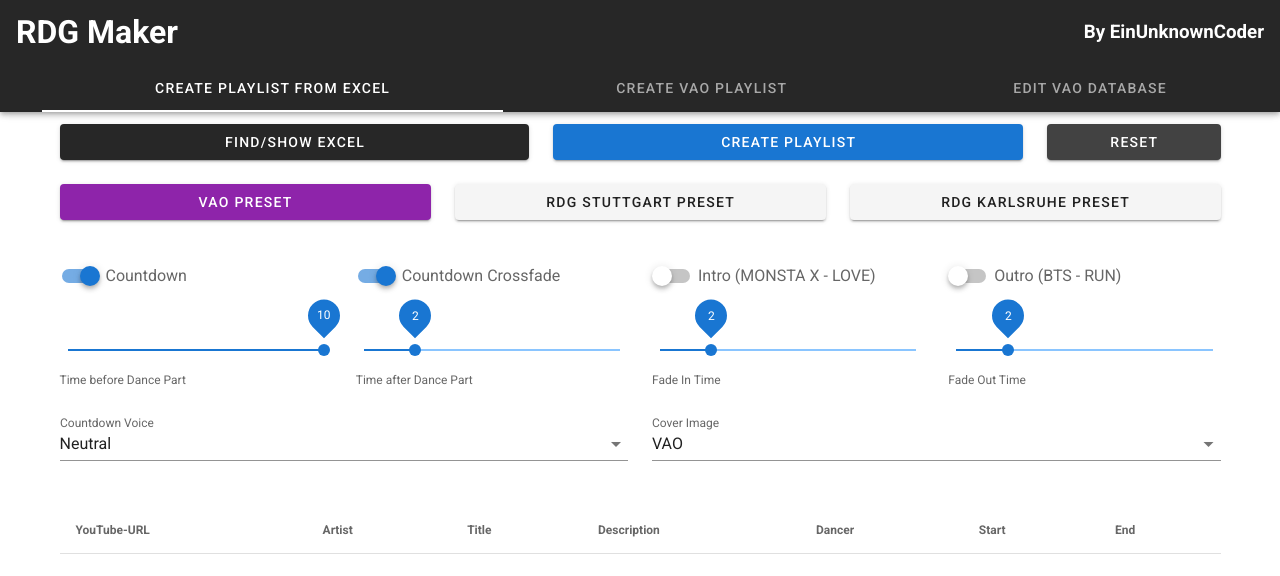
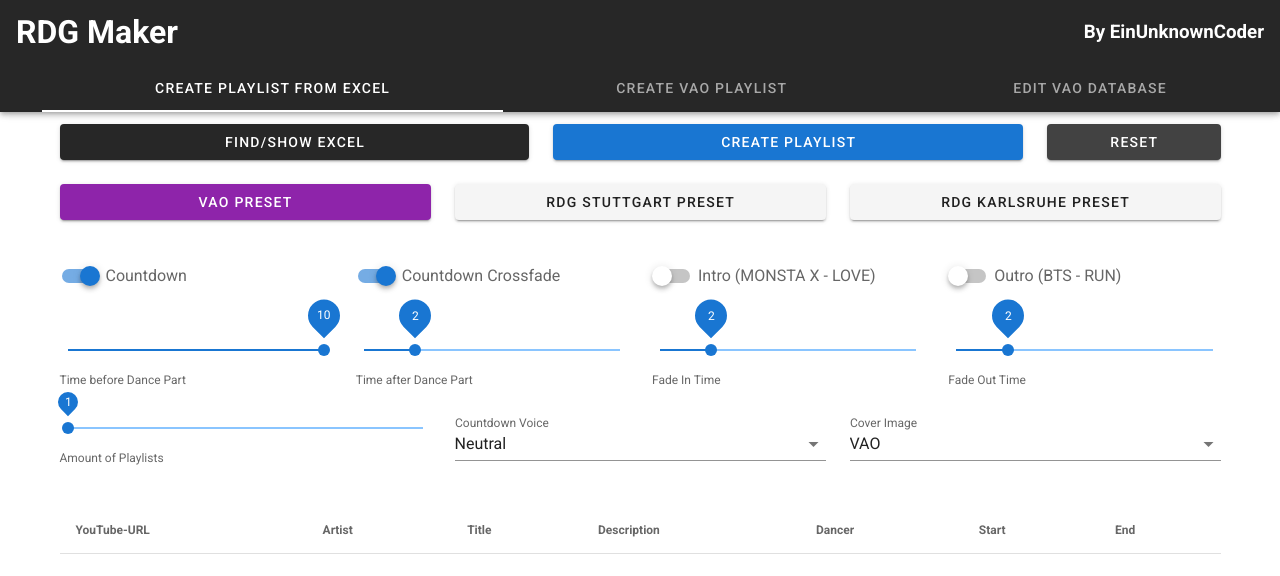
Before and after one commit to EinUnknownCoder/rdg_maker_frontend, a Vue app: page / in a window 1280 px wide. Shown: the top 576 px of the page. Built offline with nearby package versions, Linux system fonts and the light colour scheme.

Commit message:
Add Playlist Amount Slider

```diff
--- a/src/components/CreateExcelPlaylist.vue
+++ b/src/components/CreateExcelPlaylist.vue
@@ -61,10 +61,13 @@
               <v-slider v-model="fadeOutTime" hint="Fade Out Time" thumb-label="always" min="0" max="10" persistent-hint></v-slider>
             </v-col>
 
-            <v-col cols="12" md="6">
+            <v-col cols="12" md="4">
+              <v-slider v-model="playlistAmount" hint="Amount of Playlists" thumb-label="always" :thumb-size="20" min="1" max="5" persistent-hint></v-slider>
+            </v-col>
+            <v-col cols="12" md="4">
               <v-select label="Countdown Voice" :items="countdownVoices" v-model="countdownVoice"></v-select>
             </v-col>
-            <v-col cols="12" md="6">
+            <v-col cols="12" md="4">
               <v-select label="Cover Image" :items="coverImages" v-model="coverImage"></v-select>
             </v-col>
           </v-row>
@@ -122,7 +125,8 @@ export default {
     countdownVoices: ["Calm", "Neutral", "Calm (3 Seconds)"],
     countdownVoice: "Neutral",
     coverImages: ["VAO", "KPopperStuttgart", "RDGStuttgart", "RDGKarlsruhe"],
-    coverImage: "VAO"
+    coverImage: "VAO",
+    playlistAmount: 1
   }),
 
   computed: {
@@ -164,7 +168,8 @@ export default {
         fadeInTime: this.fadeInTime,
         fadeOutTime: this.fadeOutTime,
         countdownVoice: this.countdownVoice,
-        coverImage: this.coverImage
+        coverImage: this.coverImage,
+        playlistAmount: this.playlistAmount
       }).then(response => (this.timestamps = response.data))
     },
     resetCreateButton() {
```
